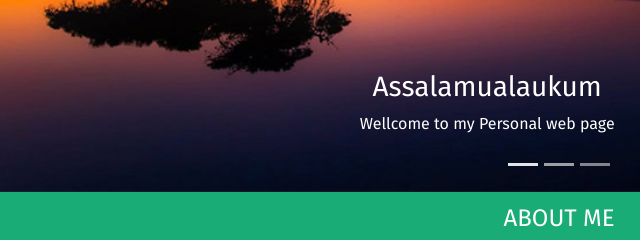
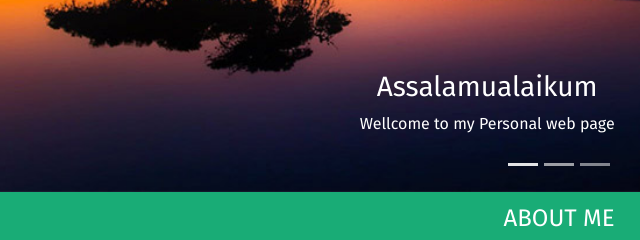
Before and after one commit to MDZAHIDHASAN2024/test, a plain HTML site: page index.html in a window 1280 px wide. Shown: the part 467-707 px from the top of the page, 81-721 px from the left. Drawn offline with nearby package versions, Linux system fonts and the light colour scheme.

Commit message:
Update index.html

```diff
--- a/index.html
+++ b/index.html
@@ -135,7 +135,7 @@
               style="width: 100%"
             />
             <div class="carousel-caption">
-              <h3>Assalamualaukum</h3>
+              <h3>Assalamualaikum</h3>
               <p>Wellcome to my Personal web page</p>
             </div>
           </div>
```
